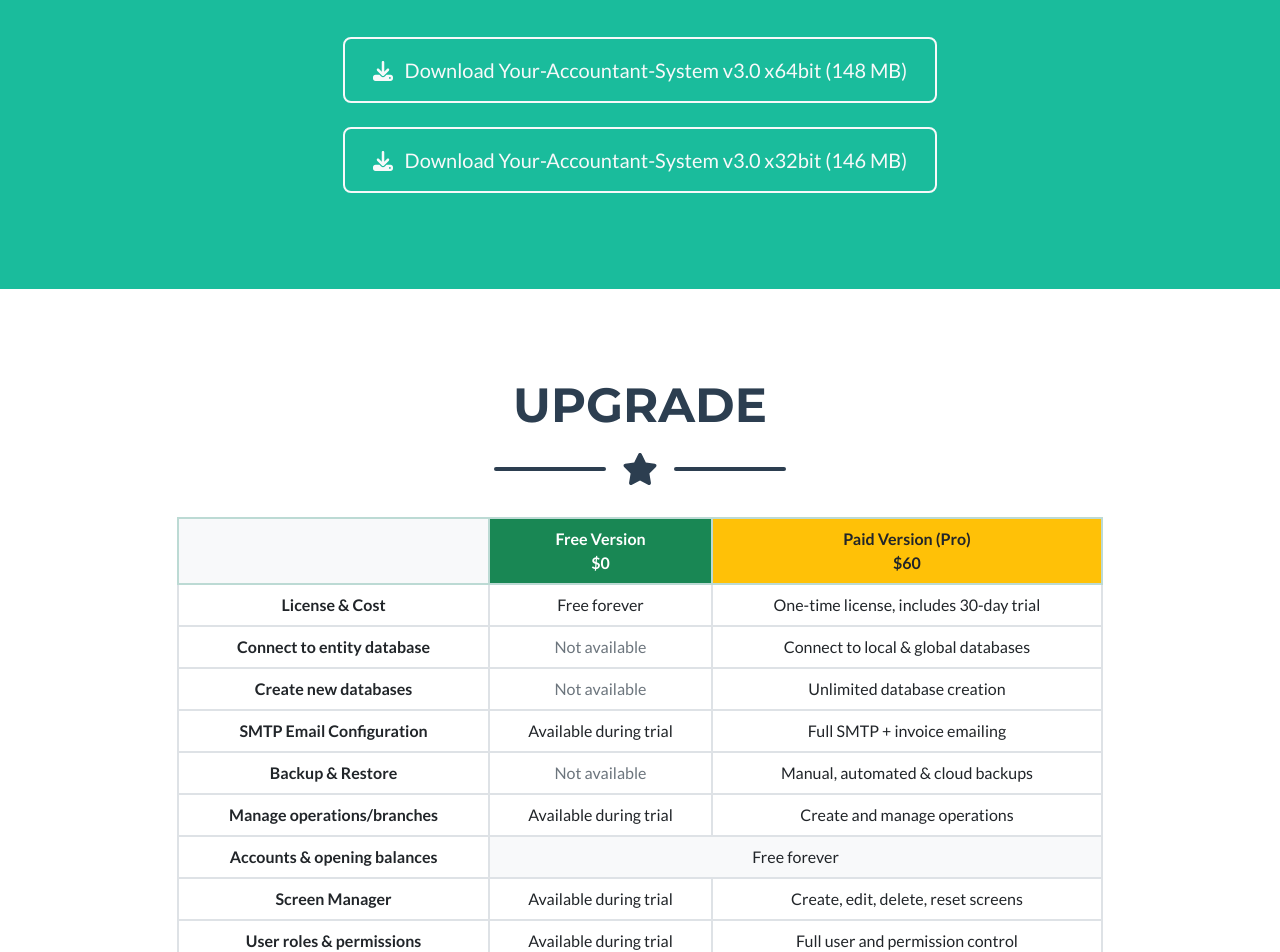
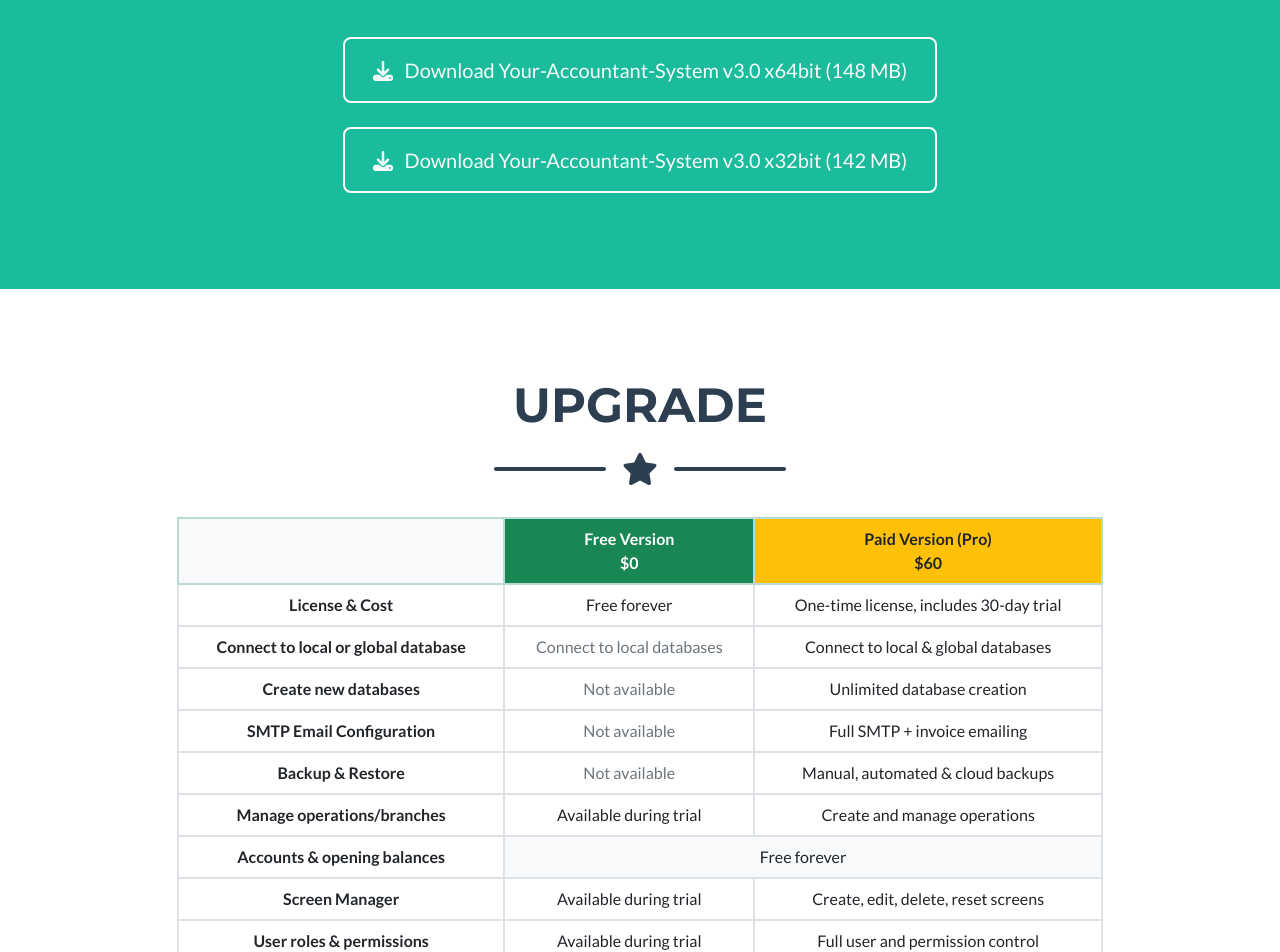
Before and after one commit to yasuite/Your-Accountant-System, a plain HTML site: page index.html in a window 1280 px wide. Shown: the part 2291-3243 px from the top of the page. Drawn offline with nearby package versions, Linux system fonts and the light colour scheme.

Commit message:
Add files via upload

```diff
--- a/index.html
+++ b/index.html
@@ -170,7 +170,7 @@
 
                     <a class="btn btn-xl btn-outline-light" href="https://github.com/yasuite/Your-Accountant-System/releases/download/V3.0/Your-Accountant-System_Setup.x32.zip" target="_blank">
                         <i class="fas fa-download me-2"></i>
-                        Download Your-Accountant-System v3.0 x32bit (146 MB)
+                        Download Your-Accountant-System v3.0 x32bit (142 MB)
                     </a>
 
                 </div>
@@ -207,8 +207,8 @@
                     <td>One-time license, includes 30-day trial</td>
                 </tr>
                 <tr>
-                    <td><strong>Connect to entity database</strong></td>
-                    <td class="text-muted">Not available</td>
+                    <td><strong>Connect to local or global database</strong></td>
+                    <td class="text-muted">Connect to local databases</td>
                     <td>Connect to local & global databases</td>
                 </tr>
                 <tr>
@@ -218,7 +218,7 @@
                 </tr>
                 <tr>
                     <td><strong>SMTP Email Configuration</strong></td>
-                    <td>Available during trial</td>
+                    <td class="text-muted">Not available</td>
                     <td>Full SMTP + invoice emailing</td>
                 </tr>
                 <tr>
```
